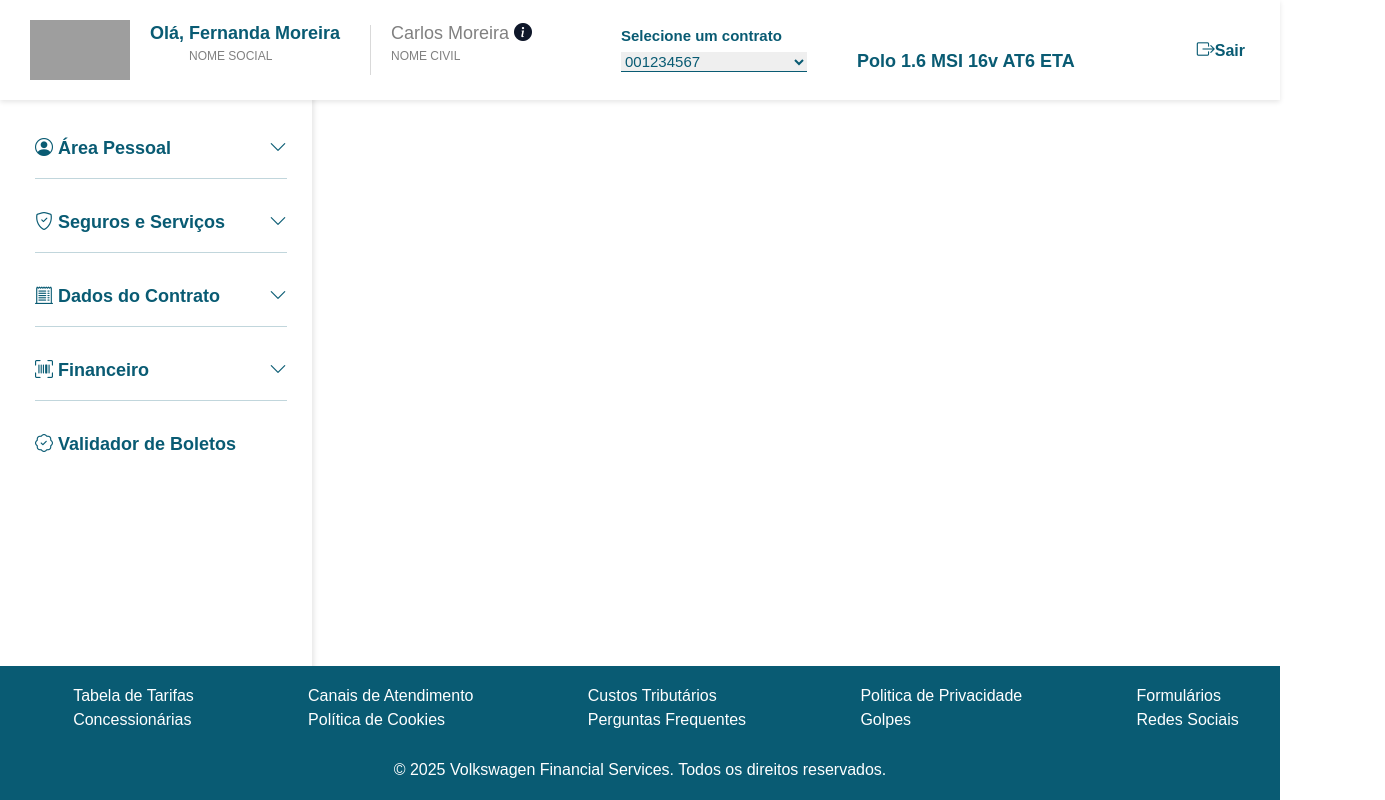
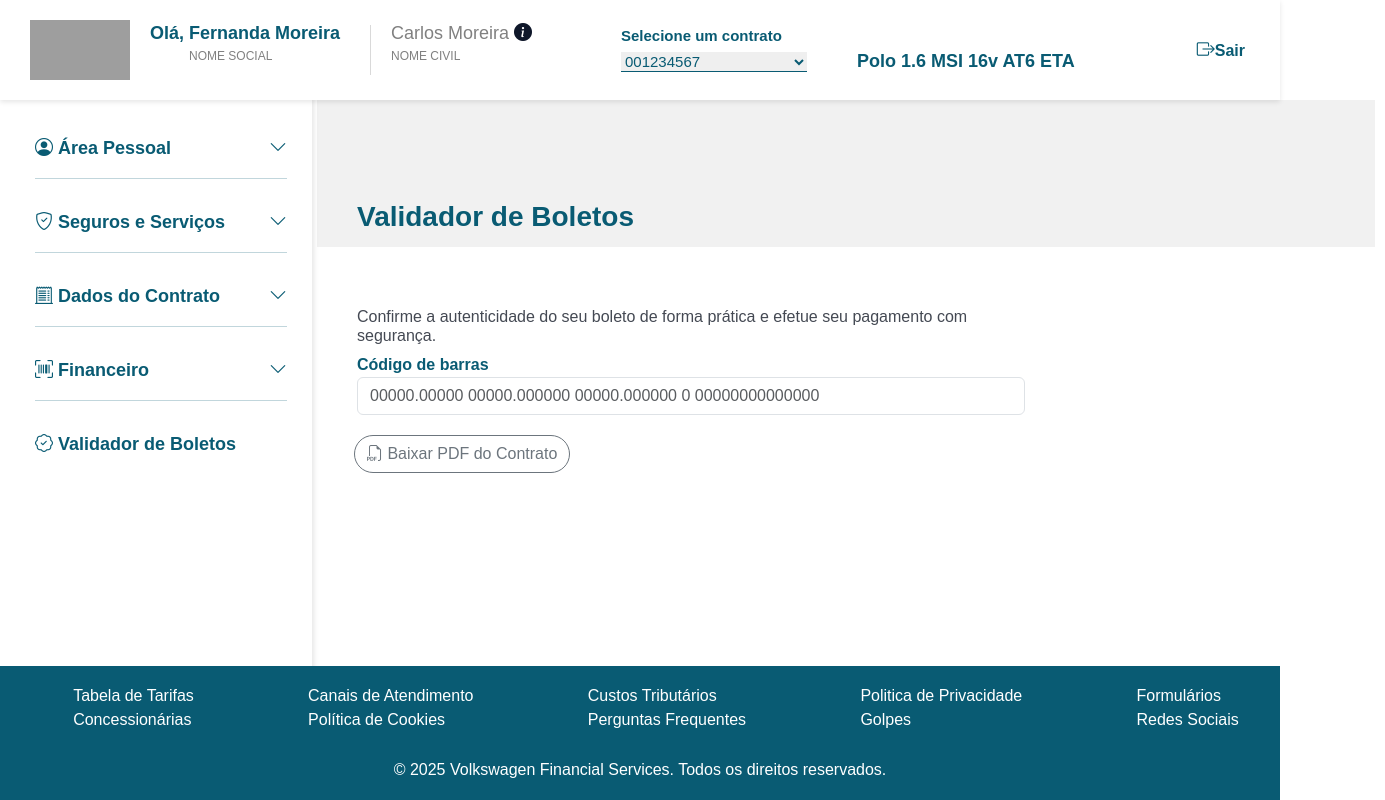
Before and after one commit to christiananjos/Projeto, an Angular app in the folder Poc-Volks/: page /app-validador-boletos in a window 1280 px wide. Before the commit this address led to /. Shown: the whole page, 1385 px wide, since content can reach past the window. Built offline with nearby package versions, Linux system fonts and the light colour scheme; grey boxes are pictures that could not be loaded.

Commit message:
criei componente validdor de boletos

```diff
--- a/Poc-Volks/src/app/app-routing.module.ts
+++ b/Poc-Volks/src/app/app-routing.module.ts
@@ -2,10 +2,12 @@
 import { RouterModule, Routes } from '@angular/router';
 import { VwProtegeComponent } from './vw-protege/vw-protege.component';
 import { MainContentComponent } from './main-content/main-content.component';
+import { ValidadorBoletosComponent } from './validador-boletos/validador-boletos.component';
 
 const routes: Routes = [
   { path: '', component: MainContentComponent },
-  { path: 'app-vw-protege', component: VwProtegeComponent }
+  { path: 'app-vw-protege', component: VwProtegeComponent },
+  { path: 'app-validador-boletos', component: ValidadorBoletosComponent }
 ];
 
 @NgModule({
--- a/Poc-Volks/src/app/app.module.ts
+++ b/Poc-Volks/src/app/app.module.ts
@@ -10,6 +10,7 @@
 import { SidebarComponent } from './sidebar/sidebar.component';
 import { MainContentComponent } from './main-content/main-content.component';
 import { VwProtegeComponent } from './vw-protege/vw-protege.component';
+import { ValidadorBoletosComponent } from './validador-boletos/validador-boletos.component';
 
 @NgModule({
   declarations: [
@@ -20,6 +21,7 @@
     SidebarComponent,
     MainContentComponent,
     VwProtegeComponent,
+    ValidadorBoletosComponent,
   ],
   imports: [
     BrowserModule,
--- a/Poc-Volks/src/app/sidebar/sidebar.component.html
+++ b/Poc-Volks/src/app/sidebar/sidebar.component.html
@@ -52,7 +52,7 @@
         </li>
         <hr>
         <li class="menu-item">
-          <a href="#"><i class="bi bi-patch-check"></i> Validador de Boletos </a>
+          <a routerLink="/app-validador-boletos"><i class="bi bi-patch-check"></i> Validador de Boletos </a>
         </li>
       </ul>
     </nav>
--- /dev/null
+++ b/Poc-Volks/src/app/validador-boletos/validador-boletos.component.css
@@ -0,0 +1,79 @@
+* {
+    font-family: Arial, sans-serif;
+    font-size: 16px;
+}
+
+.main-content {
+    width: 83.4%;
+    height: 500px;
+    padding-top: 100px;
+    padding-right: 10px;
+    margin-left: 317px;
+    margin-right: 0;
+}
+
+.cabecalho {
+    width: 100%;
+    height: 147px;
+    gap: 40px;
+    background-color: #f1f1f1;
+    align-content: center;
+    padding: 40px;
+    padding-top: 100px;
+}
+
+.textoVwProtege {
+    font-size: 28px;
+    font-weight: bold;
+
+}
+
+.imgVwProtege {
+    width: 299px;
+    height: 156px;
+    margin-top: -80px;
+    margin-right: 300px;
+    float: right;
+}
+
+.divDados {
+    margin-top: 60px;
+    width: 100%;
+    height: 268px;
+    padding-right: 350px;
+    padding-left: 40px;
+    color: #444953;
+}
+
+.box {
+    display: flex;
+    flex-direction: column;
+    align-items: flex-start;
+    justify-content: flex-start;
+    font-size: 20px;
+}
+
+.spanTitulo {
+    font-size: 12px;
+}
+
+.spanTitulo {
+    font-size: 12px;
+}
+.spanDescricao{
+    font-size: 16px;
+}
+
+.dadosSeguro {
+    margin-top: 50px;
+}
+
+.container .row {
+    display: flex;
+    align-items: center;
+  }
+
+  .container .col:first-child {
+    display: flex;
+    justify-content: flex-start;
+  }
--- /dev/null
+++ b/Poc-Volks/src/app/validador-boletos/validador-boletos.component.html
@@ -0,0 +1,35 @@
+<div class="main-content">
+    <div class="cabecalho">
+        <h1 class="textoVwProtege" style="color: #095b73; ">Validador de Boletos</h1>
+    </div>
+
+    <div class="divDados">
+        <h1 class="spanDescricao">Confirme a autenticidade do seu boleto de forma prática e
+            efetue seu pagamento com segurança.
+        </h1>
+        <div>
+            <label for="exampleInputEmail1" style="color: #095b73; font-weight: bold;">Código de barras</label>
+            <input type="text" class="form-control" id="barcodeInput" aria-describedby="barcodeHelp"
+                placeholder="00000.00000 00000.000000 00000.000000 0 00000000000000" oninput="this.value = this.value.replace(/[^0-9. ]/g, '').replace(/(\..*)\./g, '$1')">
+        </div>
+
+
+        <div class="container" style="margin-left: -15px; margin-top: 20px;">
+            <div class="row">
+                <div class="col">
+                    <button type="button" class="btn btn-outline-secondary" style="border-radius: 20px;"><i
+                            class="bi bi-filetype-pdf"></i>
+                        Baixar PDF do Contrato
+                    </button>
+                </div>
+
+            </div>
+        </div>
+
+
+    </div>
+
+
+
+
+</div>
```
Also changed, not shown: Poc-Volks/src/app/validador-boletos/validador-boletos.component.ts (added, +11 -0 lines), 1 other file (tests, documents, lock files or other folders).
